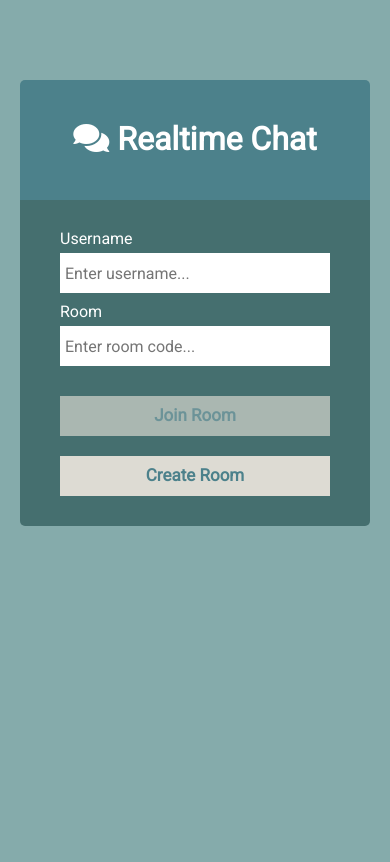
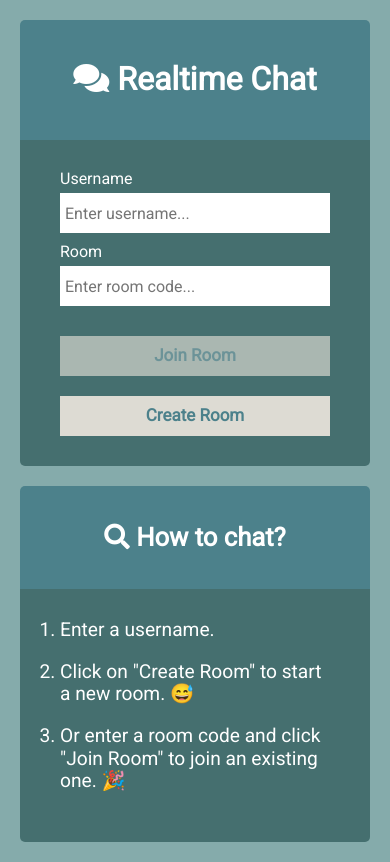
Before and after one commit to luxiopppp/realtime-chat, a website: page public/index.html in a window 390 px wide. Drawn offline with nearby package versions, Linux system fonts and the light colour scheme; no server answers.

Commit message:
feat: add step-by-step instructions on the homepage

```diff
--- a/public/css/index.css
+++ b/public/css/index.css
@@ -1,12 +1,22 @@
+body {
+	display: grid;
+	grid-template-columns: repeat(3, 1fr);
+	grid-template-areas:
+		". main instructions";
+	gap: 20px;
+	justify-content: center;
+}
 
 /* Join Page */
 .join-container {
-	max-width: 500px;
-	margin: 80px auto;
+	max-width: 600px;
+	min-width: 350px;
+	margin: 80px 0;
 	color: #fff;
+	grid-area: main;
 }
 
-.join-header {
+.join-header, .instructions-header {
 	text-align: center;
 	padding: 20px;
 	background: var(--dark-color-a);
@@ -14,15 +24,11 @@
 	border-top-right-radius: 5px;
 }
 
-.join-main {
+.join-main, .instructions-main {
 	padding: 30px 40px;
 	background: var(--dark-color-b);
 	border-bottom-left-radius: 5px;
 	border-bottom-right-radius: 5px;
-}
-
-.join-main p {
-	margin-bottom: 20px;
 }
 
 .join-main .form-control {
@@ -52,3 +58,43 @@
 	margin-top: 20px;
 	width: 100%;
 }
+
+.instructions-container {
+	margin: 80px 0 0;
+	max-width: 500px;
+	/* background: red; */
+	grid-area: instructions;
+	color: #fff;
+}
+
+.instructions-header {
+	font-size: .8em;
+}
+
+.instructions-main .step-item {
+	margin-bottom: 20px;
+	font-weight: normal;
+	font-size: 1.2em;
+}
+
+@media (max-width: 1100px) {
+	body {
+		grid-template-columns: auto;
+	}
+
+
+}
+
+@media (max-width: 850px) {
+	body {
+		grid-template-columns: auto;
+		grid-template-areas:
+			"main"
+			"instructions";
+
+	}
+
+	.join-container, .instructions-container {
+		margin: 0;
+	}
+}
--- a/public/index.html
+++ b/public/index.html
@@ -50,6 +50,18 @@
 				</form>
 			</main>
 		</div>
+		<div class="instructions-container">
+			<div class="instructions-header">
+				<h1><i class="fas fa-search"></i> How to chat?</h1>
+			</div>
+			<div class="instructions-main">
+				<ol class="steps">
+					<li class="step-item">Enter a username.</li>
+					<li class="step-item">Click on "Create Room" to start a new room. 😅</li>
+					<li class="step-item">Or enter a room code and click "Join Room" to join an existing one. 🎉</li>
+				</ol>
+			</div>
+		</div>
 		<script src="/socket.io/socket.io.js"></script>
 		<script src="/js/index.js"></script>
 	</body>
```
